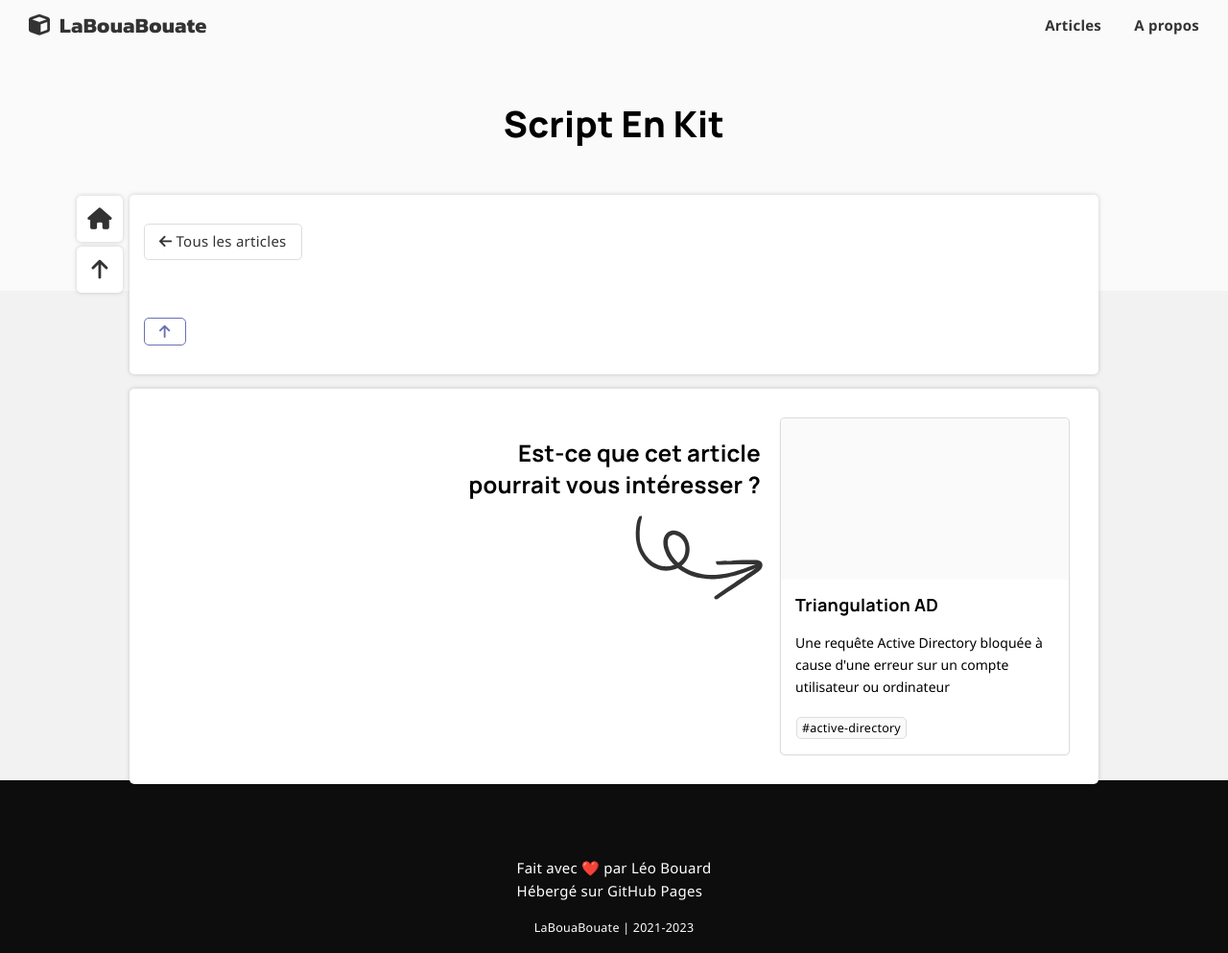
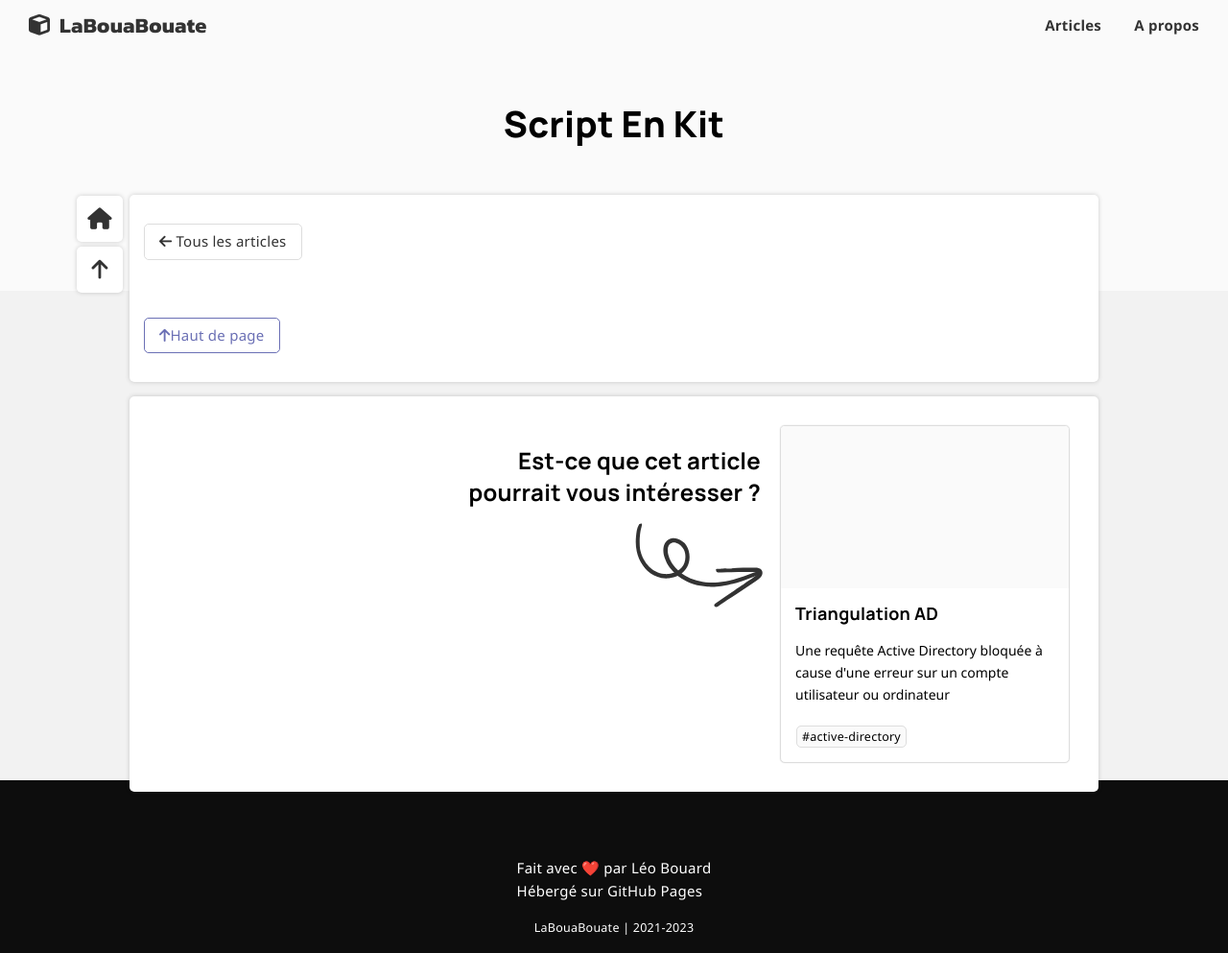
Before and after one commit to leobouard/leobouard.github.io, a Jekyll site: the page built from _posts/2024-01-01-script-en-kit.md, in a window 1280 px wide. Shown: the whole page at 96% size. Built offline with Jekyll 4.4.1, drawn with Linux system fonts in a browser that asks for light colours; nearby versions of some CDN libraries; some web fonts are replaced; our own code applies the rules of GitHub Pages for plain Markdown files.

Commit message:
Update post.html

```diff
--- a/_layouts/post.html
+++ b/_layouts/post.html
@@ -48,7 +48,7 @@ layout: default
         {% else %}
             <a class="a_button_prev" href="javascript:document.getElementById('top').scrollIntoView({behavior: 'smooth'});">
                 <i class="fa-solid fa-arrow-up"></i>
-                <span>{{ page.prevLink.name }}</span>
+                <span>Haut de page</span>
             </a>
         {% endif %}
         {% if page.nextLink %}
```
